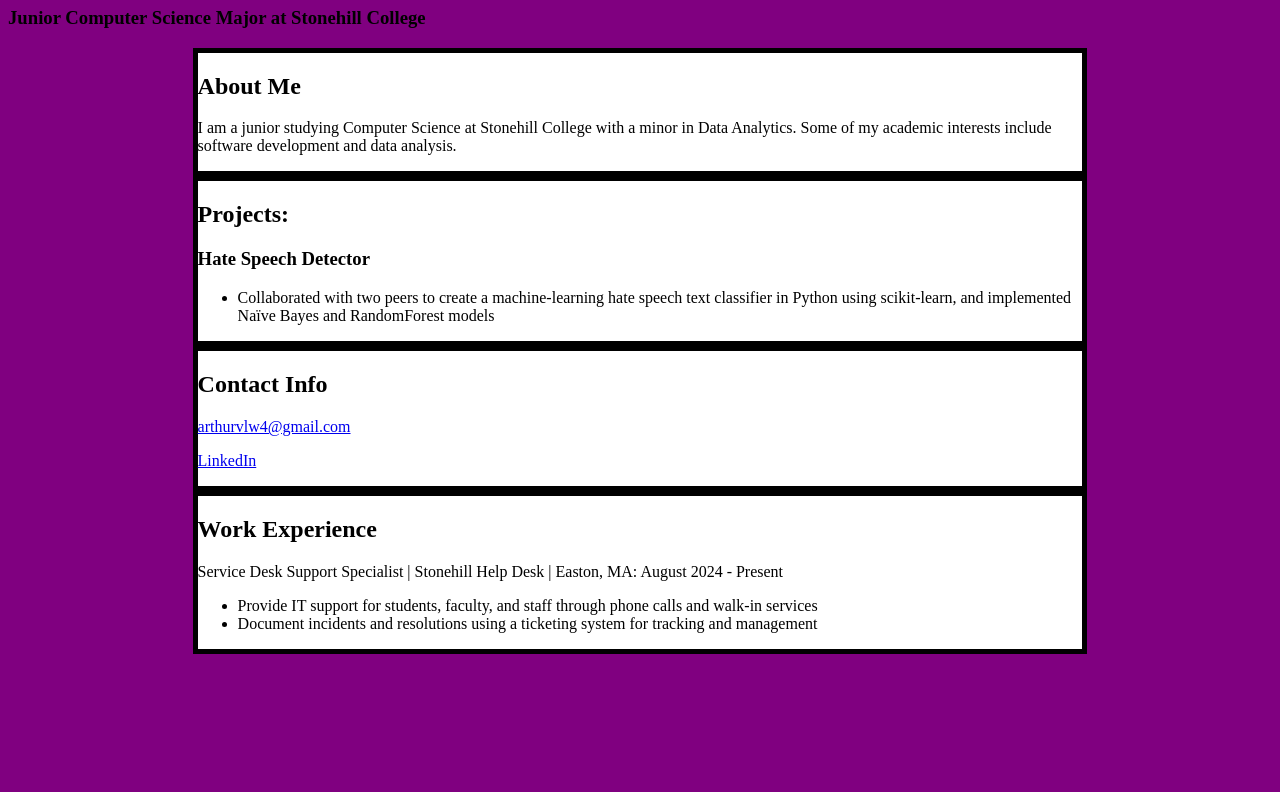
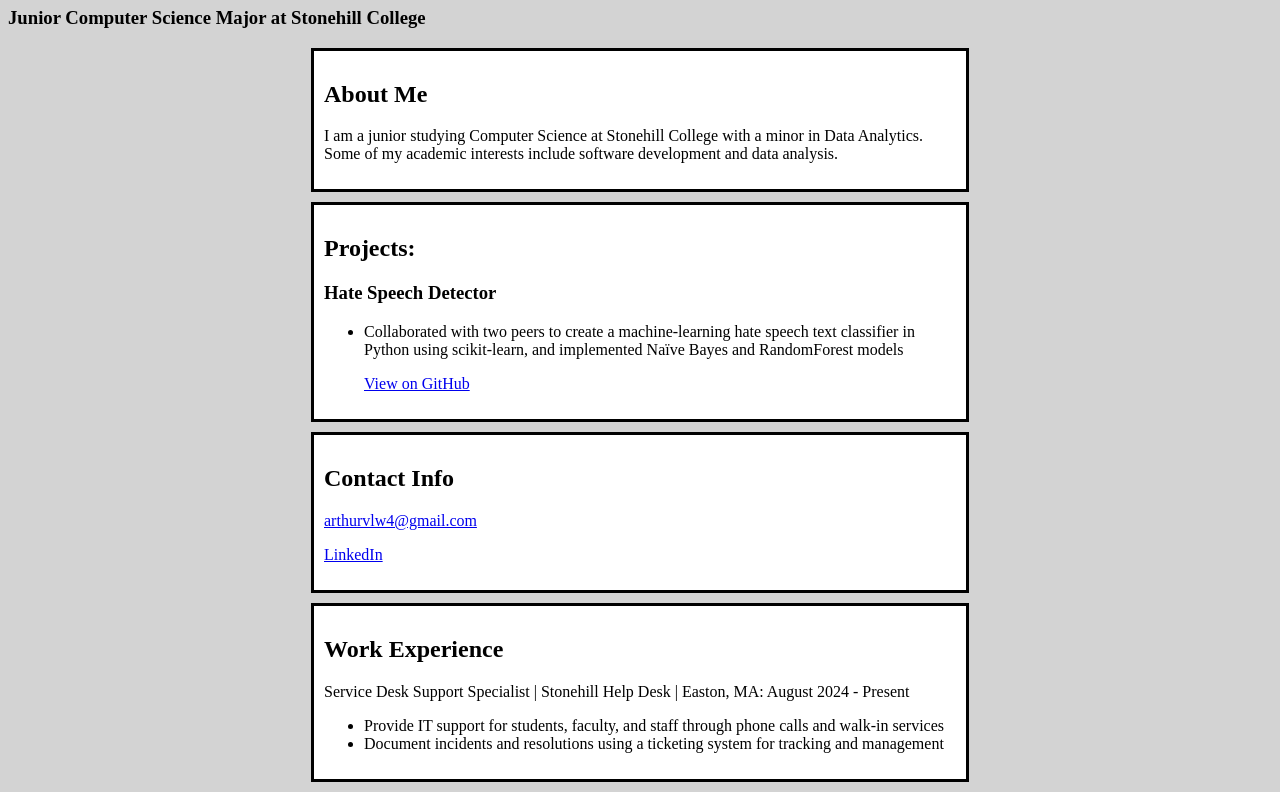
Before and after one commit to arthurvlw/arthurvlw.github.io, a plain HTML site: page index.html in a window 1280 px wide. Shown: the part 73-865 px from the top of the page. Before the commit the page ends 800 px from the top, so only its background shows below. Drawn offline with Linux system fonts and the light colour scheme.

Commit message:
Visual Changes

```diff
--- a/css/main.css
+++ b/css/main.css
@@ -1,12 +1,11 @@
 body {
-    background-color: purple;
+  background-color: lightgray;
 }
 
 .information {
-    background-color: white;
-    width: 70%;
-    margin: auto;
-    border-style: solid;
-    border-width: 5px;
-    border-color: black;
+  background-color: white;
+  width: 50%;
+  margin: 10px auto;
+  border: solid black;
+  padding: 10px;
 }
--- a/index.html
+++ b/index.html
@@ -15,7 +15,7 @@
         <ul>
             <li>Collaborated with two peers to create a machine-learning hate speech text classifier in Python using scikit-learn, and
                 implemented Naïve Bayes and RandomForest models</li>
-            <p><a href="https://github.com/CaelOConnor/AIHateSpeechDetector.git"></a></p>
+            <p><a href="https://github.com/CaelOConnor/HateSpeechDetector.git">View on GitHub</a></p>
         </ul>
     </div>
 
```
